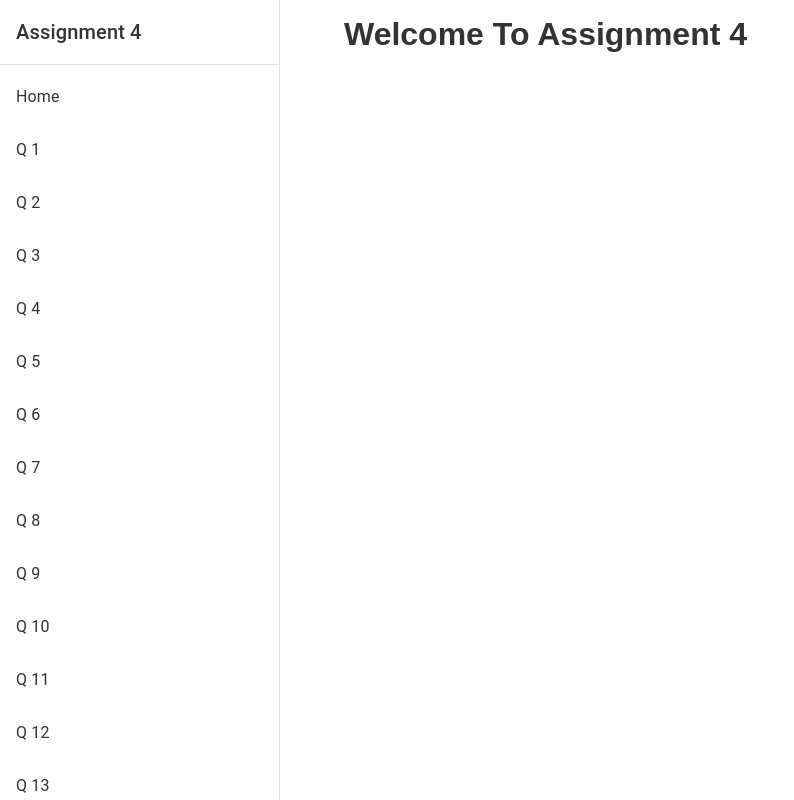
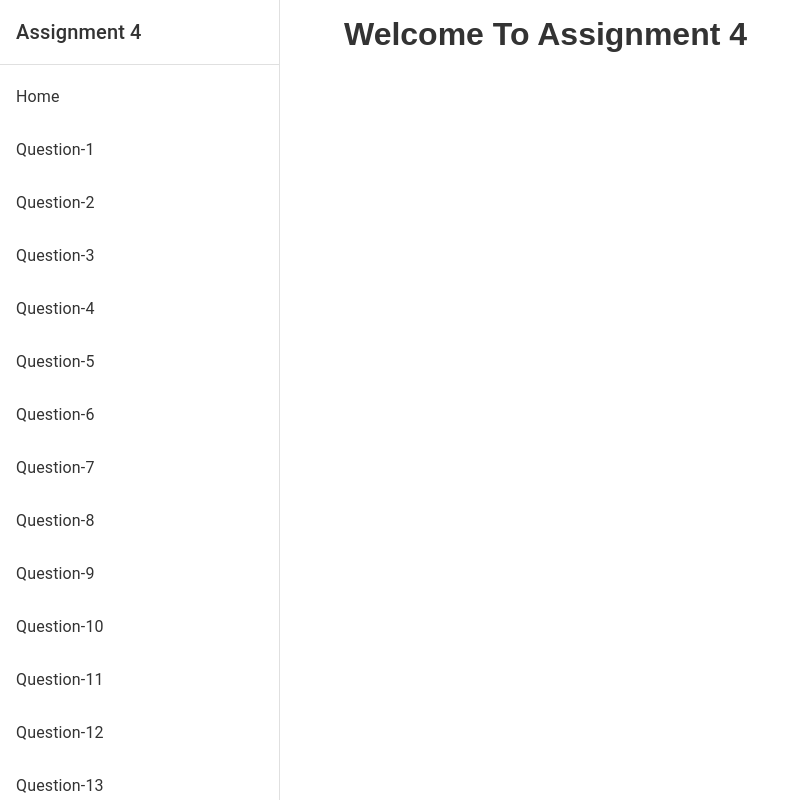
Before and after one commit to abhijeet-successivetech/React-Training, a Next.js app: page /assignment-4 in a window 1280 px wide. Shown: the whole page, without its empty margins (0-794 px from the left). Built offline with nearby package versions, Linux system fonts and the light colour scheme.

Commit message:
fixed sidebar with data file

```diff
--- a/src/component/assignment-4/Sidebar.jsx
+++ b/src/component/assignment-4/Sidebar.jsx
@@ -1,45 +1,35 @@
 'use client';
-
-import React, { useState, useEffect } from 'react';
+import CloseIcon from '@mui/icons-material/Close';
+import MenuIcon from '@mui/icons-material/Menu';
 import {
+  AppBar,
+  Box,
   Drawer,
-  AppBar,
-  Toolbar,
+  IconButton,
   List,
   ListItem,
   ListItemButton,
   ListItemText,
-  IconButton,
+  Toolbar,
   Typography,
-  Box,
   useTheme,
 } from '@mui/material';
-import MenuIcon from '@mui/icons-material/Menu';
-import CloseIcon from '@mui/icons-material/Close';
 import Link from 'next/link';
 import { usePathname } from 'next/navigation';
+import React, { useEffect, useState } from 'react';
+import data from './data.json'; // Ensure it's data.json if importing as a JSON file
 
 const drawerWidth = 280;
 
-const data = Array.from({ length: 14 }, (_, i) => ({
-  link: `/assignment-4/question-${i + 1}`,
-  text: `Q ${i + 1}`,
-}));
-
 const navigationItems = [
-  { link: '/', text: 'Home' },
+  { url: '/', name: 'Home' },
   ...data,
 ];
 
 export default function Sidebar({ children }) {
   const [mobileOpen, setMobileOpen] = useState(false);
-  const [isClient, setIsClient] = useState(false);
   const theme = useTheme();
   const pathname = usePathname();
-
-  useEffect(() => {
-    setIsClient(true);
-  }, []);
 
   const handleDrawerToggle = () => {
     setMobileOpen(!mobileOpen);
@@ -76,17 +66,17 @@ export default function Sidebar({ children }) {
         {navigationItems.map((item, index) => (
           <ListItem key={index} disablePadding>
             <Link
-              href={item.link}
+              href={item.url}
               style={{ textDecoration: 'none', width: '100%' }}
             >
               <ListItemButton
                 onClick={handleLinkClick}
-                selected={pathname === item.link}
+                selected={pathname === item.url}
               >
                 <ListItemText
-                  primary={item.text}
+                  primary={item.name}
                   sx={{
-                    color: pathname === item.link ? 'primary.main' : 'text.primary',
+                    color: pathname === item.url ? 'primary.main' : 'text.primary',
                   }}
                 />
               </ListItemButton>
@@ -97,13 +87,9 @@ export default function Sidebar({ children }) {
     </Box>
   );
 
-  if (!isClient) {
-    return null; // Avoid rendering until client-side
-  }
-
   return (
     <Box sx={{ display: 'flex', minHeight: '100vh' }}>
-      {/* App Bar - Show on mobile */}
+      {/* App Bar - Mobile */}
       <AppBar
         position="fixed"
         sx={{
@@ -133,19 +119,19 @@ export default function Sidebar({ children }) {
         component="nav"
         sx={{ width: { md: drawerWidth }, flexShrink: { md: 0 } }}
       >
-        {/* Mobile drawer */}
+        {/* Mobile Drawer */}
         <Drawer
           variant="temporary"
           open={mobileOpen}
           onClose={handleDrawerToggle}
           ModalProps={{
-            keepMounted: true, // Better open performance on mobile
+            keepMounted: true,
           }}
         >
           {drawer}
         </Drawer>
 
-        {/* Desktop drawer */}
+        {/* Desktop Drawer */}
         <Drawer
           variant="permanent"
           sx={{
@@ -163,13 +149,13 @@ export default function Sidebar({ children }) {
         </Drawer>
       </Box>
 
-      {/* Main content */}
+      {/* Main Content */}
       <Box
         component="main"
         sx={{
           flexGrow: 1,
           width: { md: `calc(100% - ${drawerWidth}px)` },
-          mt: { xs: 8, md: 0 }, // Account for mobile app bar
+          mt: { xs: 8, md: 0 },
           minHeight: '100vh',
         }}
       >
--- /dev/null
+++ b/src/component/assignment-4/data.json
@@ -0,0 +1,58 @@
+[
+  {
+    "url":"/assignment-4/question-1",
+    "name":"Question-1"
+  },
+  {
+    "url":"/assignment-4/question-2",
+    "name":"Question-2"
+  },
+  {
+    "url":"/assignment-4/question-3",
+    "name":"Question-3"
+  },
+  {
+    "url":"/assignment-4/question-4",
+    "name":"Question-4"
+  },
+  {
+    "url":"/assignment-4/question-5",
+    "name":"Question-5"
+  },
+  {
+    "url":"/assignment-4/question-6",
+    "name":"Question-6"
+  },
+  {
+    "url":"/assignment-4/question-7",
+    "name":"Question-7"
+  },
+  {
+    "url":"/assignment-4/question-8",
+    "name":"Question-8"
+  },
+  {
+    "url":"/assignment-4/question-9",
+    "name":"Question-9"
+  },
+  {
+    "url":"/assignment-4/question-10",
+    "name":"Question-10"
+  },
+  {
+    "url":"/assignment-4/question-11",
+    "name":"Question-11"
+  },
+  {
+    "url":"/assignment-4/question-12",
+    "name":"Question-12"
+  },
+  {
+    "url":"/assignment-4/question-13",
+    "name":"Question-13"
+  },
+  {
+    "url":"/assignment-4/question-14",
+    "name":"Question-14"
+  }
+]
```
